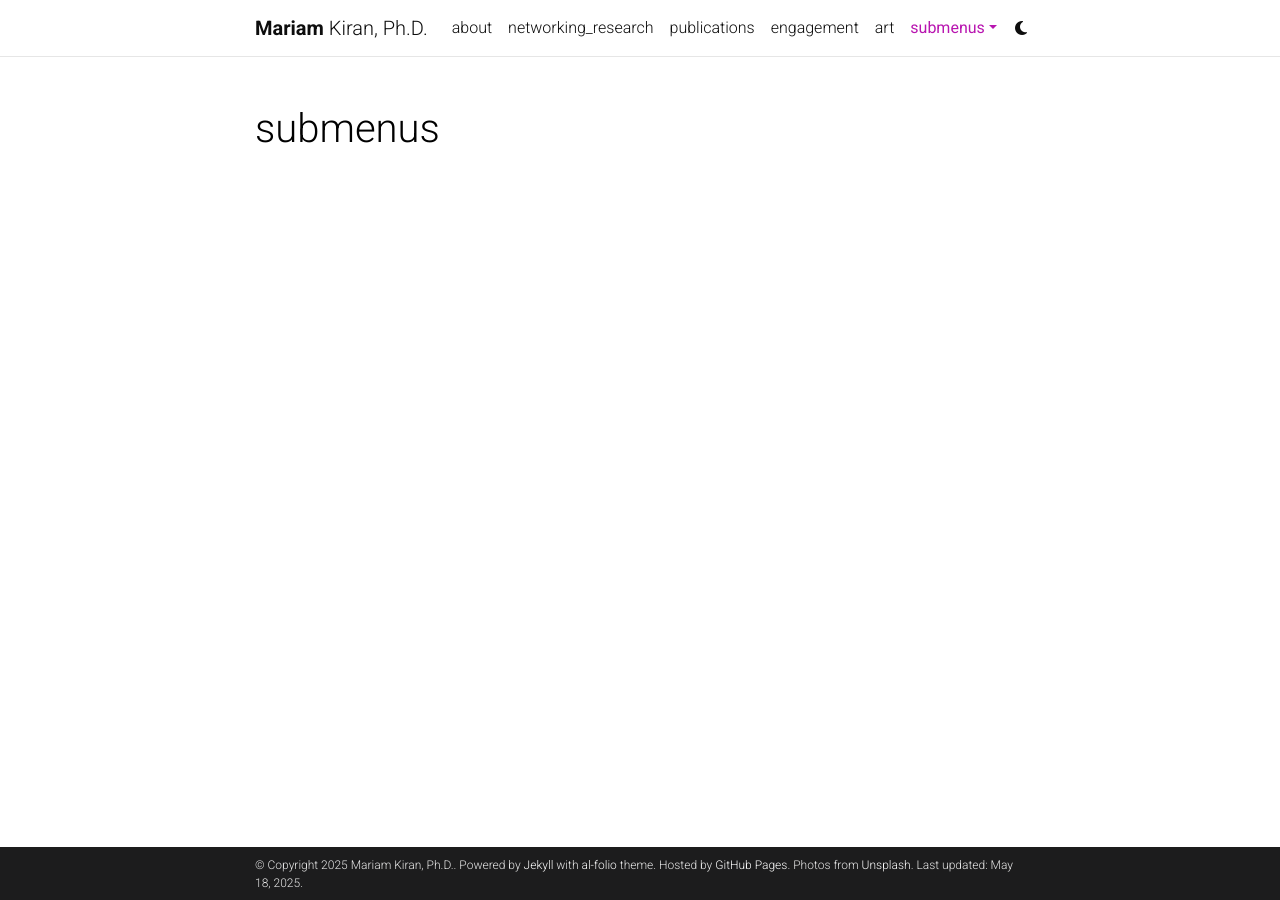
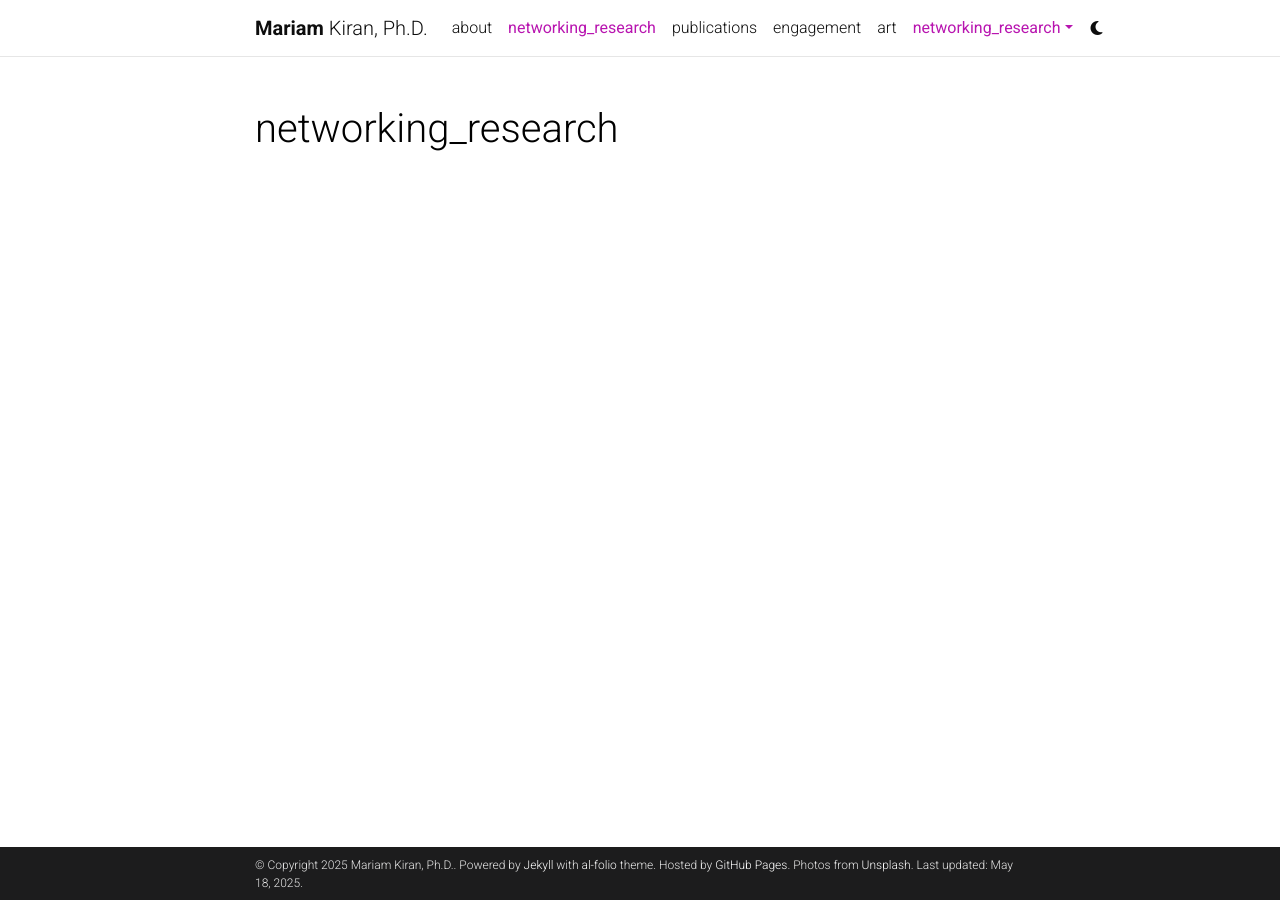
Before and after one commit to mariamkiran/mariamkiran.github.io, a Jekyll site: the page built from _pages/dropdown.md, in a window 1280 px wide. Built offline with Jekyll 4.4.1, drawn with Linux system fonts in a browser that asks for light colours; comment, search, counter and statistics services are not loaded; a style sheet for code colours, icons or effects is not loaded.

Commit message:
Update dropdown.md

```diff
--- a/_pages/dropdown.md
+++ b/_pages/dropdown.md
@@ -1,12 +1,12 @@
 ---
 layout: page
-title: submenus
+title: networking_research
 nav: true
 nav_order: 8
 dropdown: true
 children:
-  - title: bookshelf
-    permalink: /books/
+  - title: art
+    permalink: /art/
   - title: divider
   - title: blog
     permalink: /blog/
```
